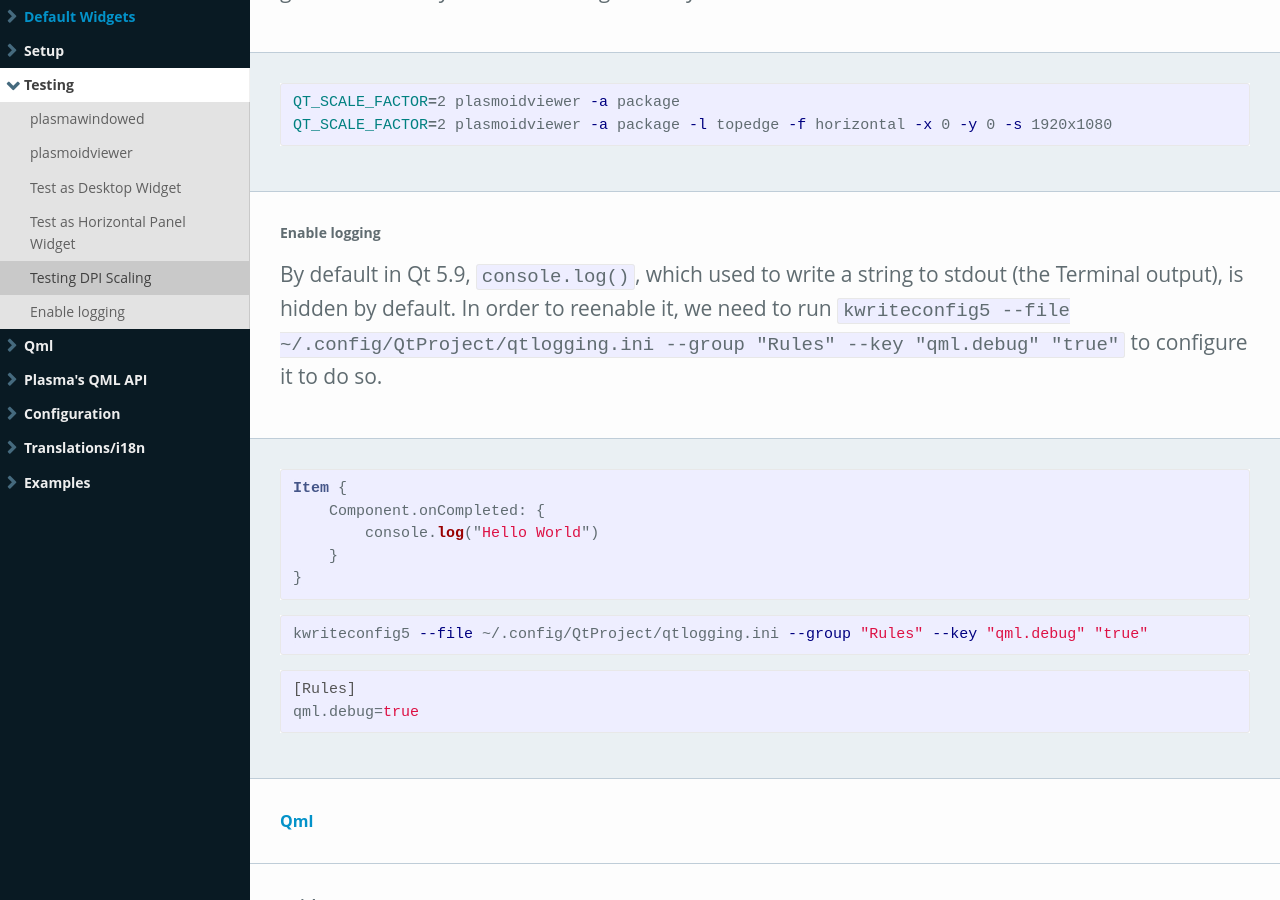
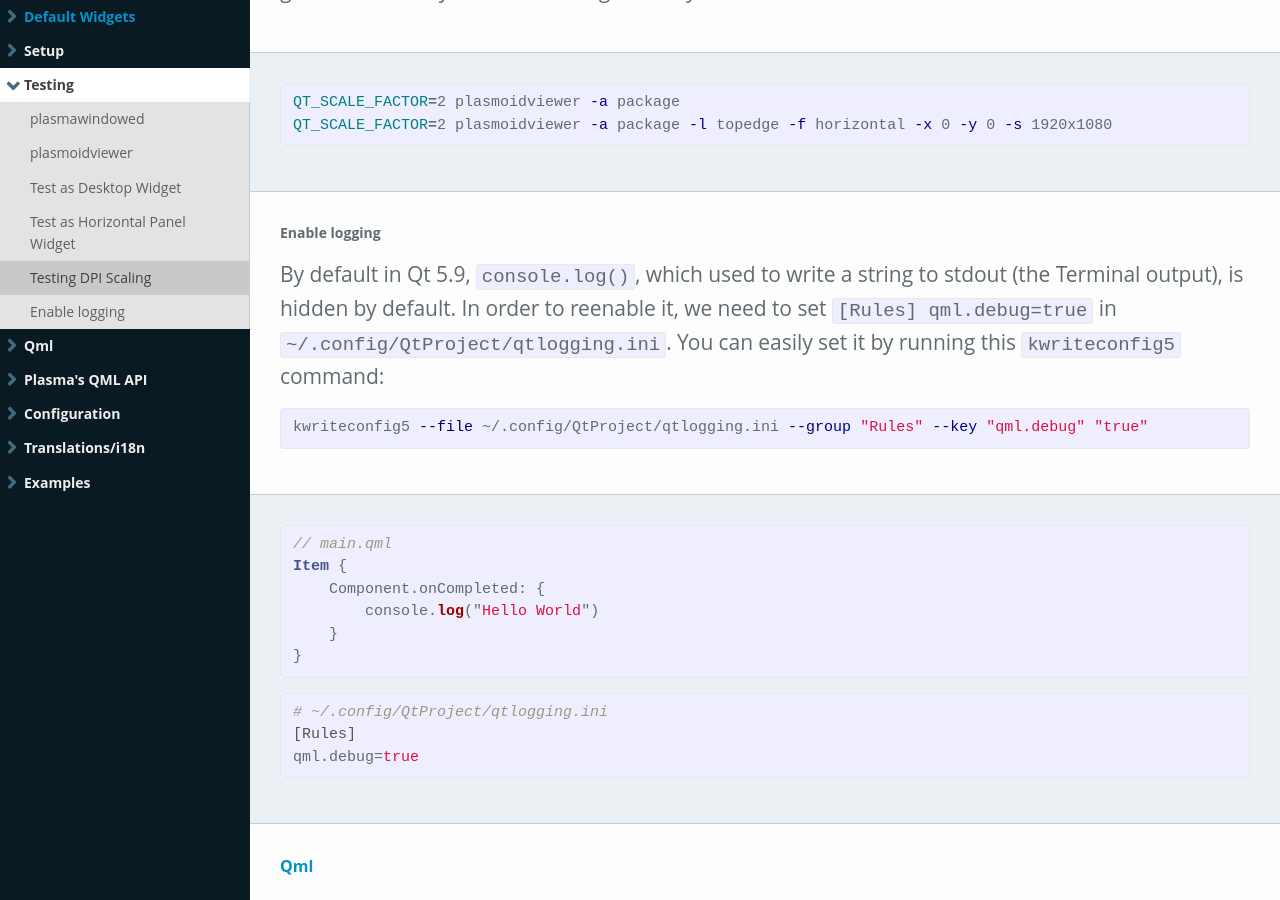
Before and after one commit to Zren/zren.github.io, a Jekyll site: the page built from kde_docs_widget.md, in a window 1280 px wide and 900 px high, scrolled down 7862 px. Built offline with Jekyll 4.4.1, drawn with Linux system fonts in a browser that asks for light colours; comment, search, counter and statistics services are not loaded.

Commit message:
Cleanup qtlogging section

```diff
--- a/kde_docs_widget.md
+++ b/kde_docs_widget.md
@@ -317,20 +317,24 @@ QT_SCALE_FACTOR=2 plasmoidviewer -a package -l topedge -f horizontal -x 0 -y 0 -
 
 {% capture label %}Enable logging{% endcapture %}
 {% capture sectionLeft %}
-By default in Qt 5.9, `console.log()`, which used to write a string to stdout (the Terminal output), is hidden by default. In order to reenable it, we need to run `kwriteconfig5 --file ~/.config/QtProject/qtlogging.ini --group "Rules" --key "qml.debug" "true"` to configure it to do so.
+By default in Qt 5.9, `console.log()`, which used to write a string to stdout (the Terminal output), is hidden by default. In order to reenable it, we need to set `[Rules] qml.debug=true` in `~/.config/QtProject/qtlogging.ini`. You can easily set it by running this `kwriteconfig5` command:
+
+{% highlight bash %}
+kwriteconfig5 --file ~/.config/QtProject/qtlogging.ini --group "Rules" --key "qml.debug" "true"
+{% endhighlight %}
+
 {% endcapture %}{% capture sectionRight %}
 
 {% highlight qml %}
+// main.qml
 Item {
     Component.onCompleted: {
         console.log("Hello World")
     }
 }
 {% endhighlight %}
-{% highlight bash %}
-kwriteconfig5 --file ~/.config/QtProject/qtlogging.ini --group "Rules" --key "qml.debug" "true"
-{% endhighlight %}
 {% highlight ini %}
+# ~/.config/QtProject/qtlogging.ini
 [Rules]
 qml.debug=true
 {% endhighlight %}
```
